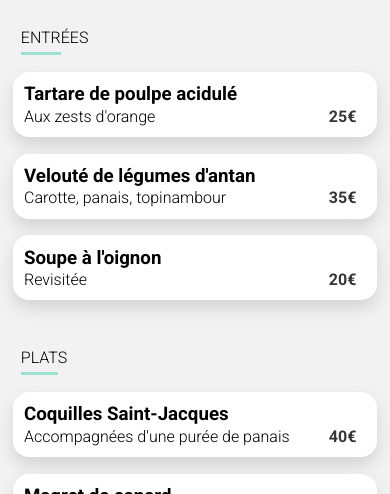
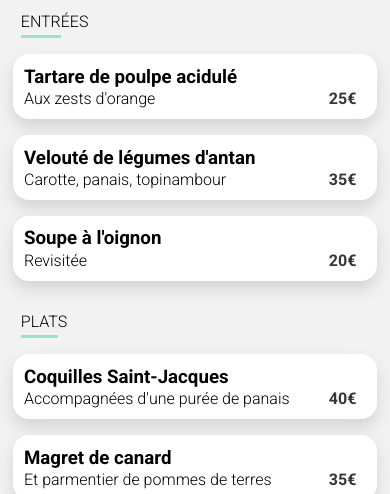
Before and after one commit to For4llx/RomeoNobime_3_08022020, a website: page ohmyfood/aLaFrancaise.html in a window 390 px wide. Shown: the part 350-844 px from the top of the page. Drawn offline with Linux system fonts and the light colour scheme; a web font is replaced by a local one.

Commit message:
Correction du responsive sur le layout main et la page home

```diff
--- a/ohmyfood/sass/layouts/_main.scss
+++ b/ohmyfood/sass/layouts/_main.scss
@@ -13,6 +13,7 @@
     {
         padding-left: 1.25rem;
         font-size: 1.7rem;
+        padding-right: 5rem;
     }
     &__heart
     {
@@ -32,7 +33,6 @@
 
         @include mobile
         {
-            margin-bottom: 0rem;
             width: auto;
         }
     }
@@ -54,11 +54,11 @@
         {
             flex-direction: column;
             flex-wrap: nowrap;
-            height: 20rem;
         }
     }
     &__card
     {
+        margin-bottom: 1rem;
         padding: 0.7rem;
         padding-left: 0.7rem;
         padding-right: 1.3rem;
--- a/ohmyfood/sass/pages/_home.scss
+++ b/ohmyfood/sass/pages/_home.scss
@@ -44,7 +44,6 @@
         @include tablet
         {
             flex-direction: column;
-            height: 16.6rem;
         }
     }
     &__bullet
@@ -52,6 +51,7 @@
         padding: 1.5rem;
         margin-left: 2rem;
         margin-right: 1.3rem;
+        margin-bottom: 1rem;
         display: flex;
         align-items: center;
         background-color: #F2F2F2;
```
Also changed, not shown: ohmyfood/css/style.css, 1 other file.
